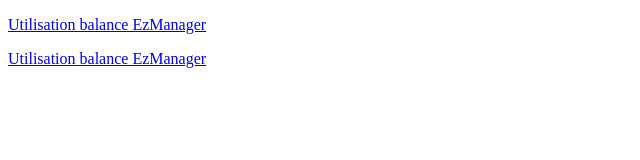
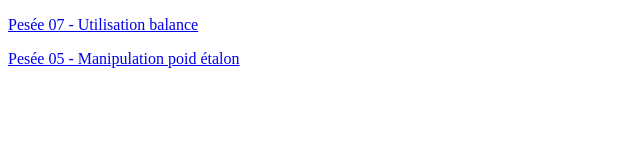
Before and after one commit to helsci/export-h5p, a plain HTML site: page index.html in a window 1280 px wide. Shown: the whole page, without its empty margins (0-640 px from the left). Drawn offline with Linux system fonts and the light colour scheme.

Commit message:
Update index.html

```diff
--- a/index.html
+++ b/index.html
@@ -1,7 +1,7 @@
 <!DOCTYPE html>
 <html>
 <body>
-	<p><a href="/h5p/sources/pesee07-utilisation-balance.html">Utilisation balance EzManager</a></p>
-  <p><a href="/h5p/sources/pesee05-comment-manipuler-un-poids-etalon.html">Utilisation balance EzManager</a></p>
+	<p><a href="/h5p/sources/pesee07-utilisation-balance.html">Pesée 07 - Utilisation balance</a></p>
+  	<p><a href="/h5p/sources/pesee05-comment-manipuler-un-poids-etalon.html">Pesée 05 - Manipulation poid étalon</a></p>
 </body>
 </html>
```
